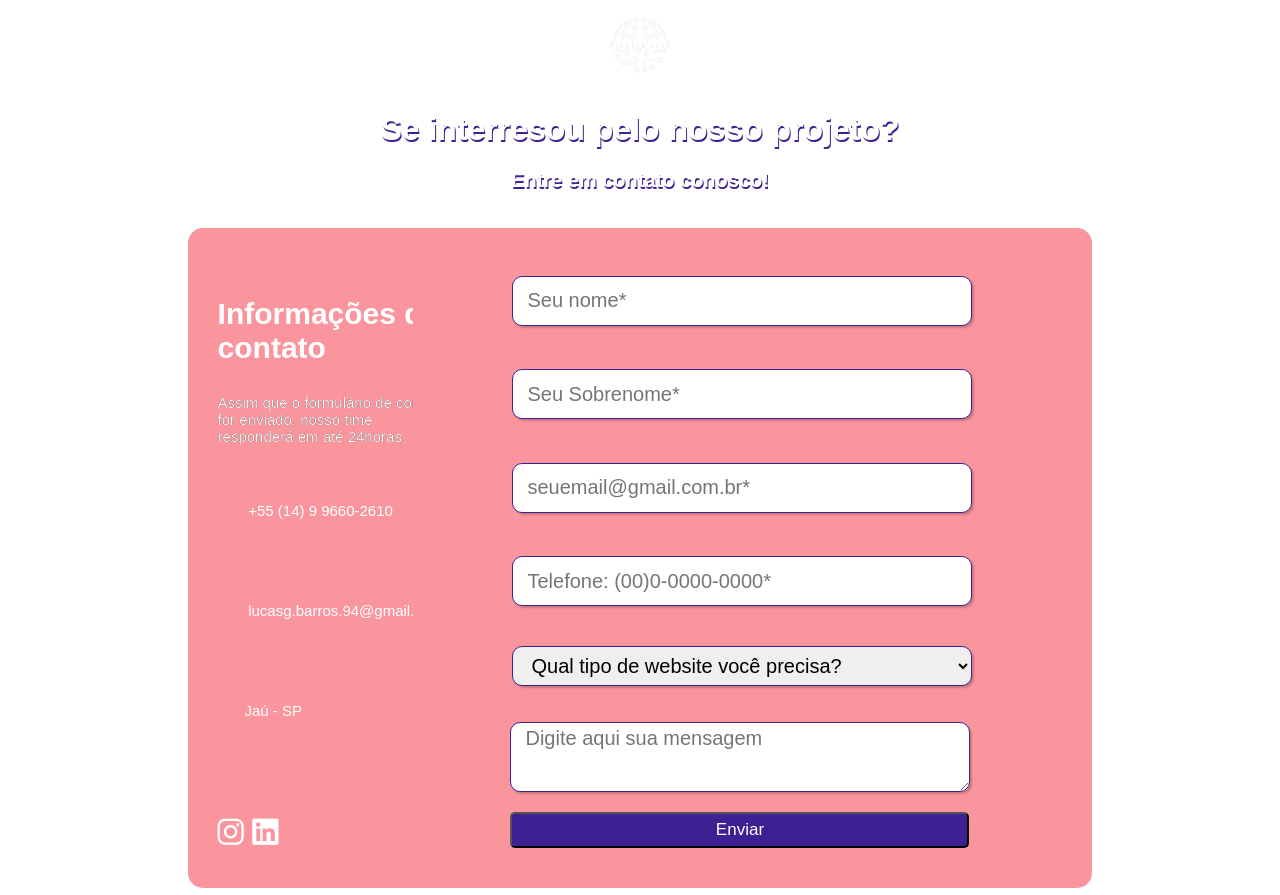
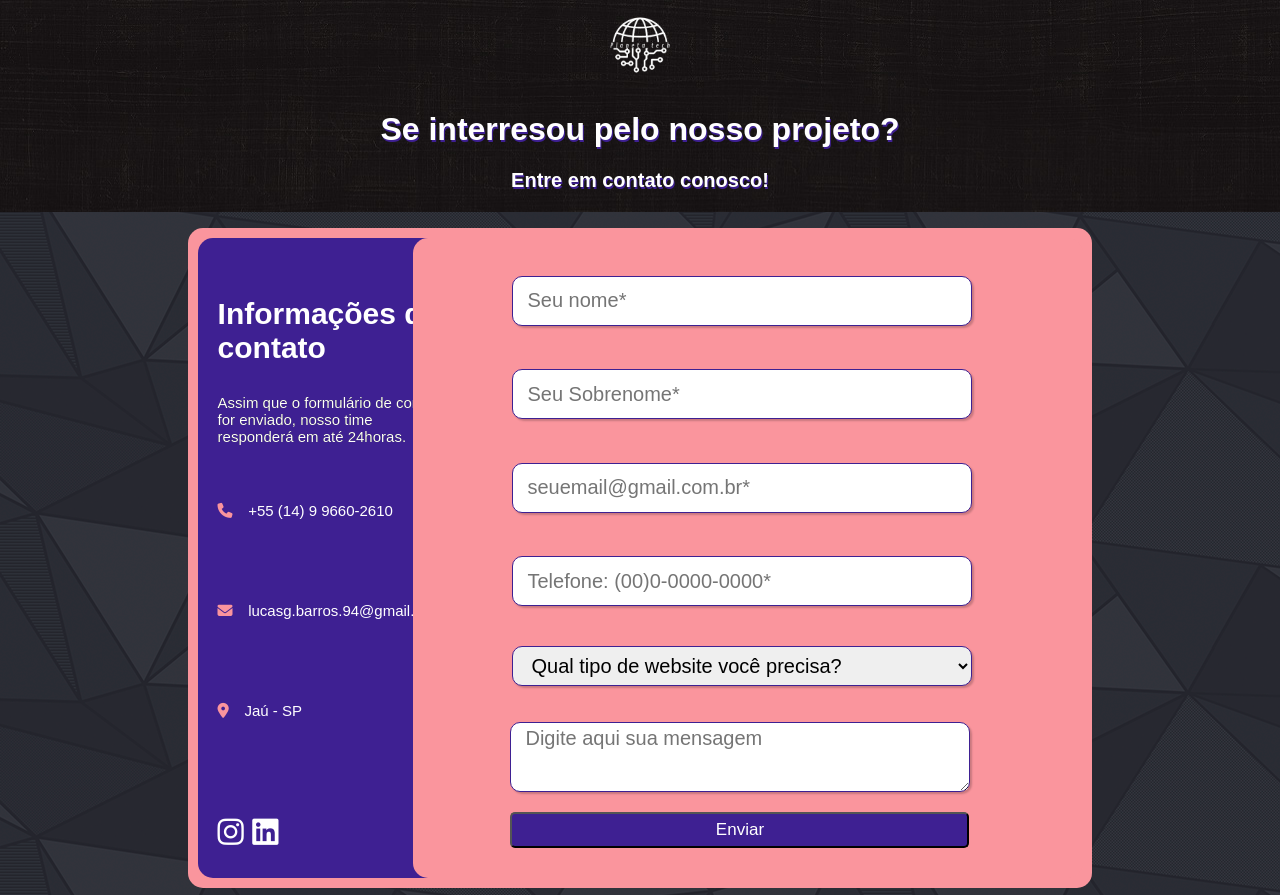
Before and after one commit to Lgbarros/contact-page, a plain HTML site: page index.html in a window 1280 px wide. Shown: the top 895 px of the page. Drawn offline with Linux system fonts and the light colour scheme.

Commit message:
Add files via upload

```diff
--- a/css/style.css
+++ b/css/style.css
@@ -1,7 +1,7 @@
 /*Componentes gerais da página (Body, Logotipo, Título, Paragrafo)*/
 
 header{
-    background-image: url("./img/background.jpg");
+    background-image: url("../img/background.jpg");
     width: 100%;
     position: absolute;
     left: 0;
@@ -9,7 +9,7 @@ header{
 }
 
 body{
-    background-image: url("./img/background2.GIF");
+    background-image: url("../img/background2.GIF");
     font-family: sans-serif,Tahoma,Verdana;
 }
 
@@ -71,7 +71,7 @@ form {
 .grid-item {
     width: 70%;
     height: 600px;
-    background-image: url("./img/Fundo-contato.jpg");
+    background-image: url("../img/Fundo-contato.jpg");
     background-repeat: no-repeat;
     background-size: cover;
     padding: 20px;
```
